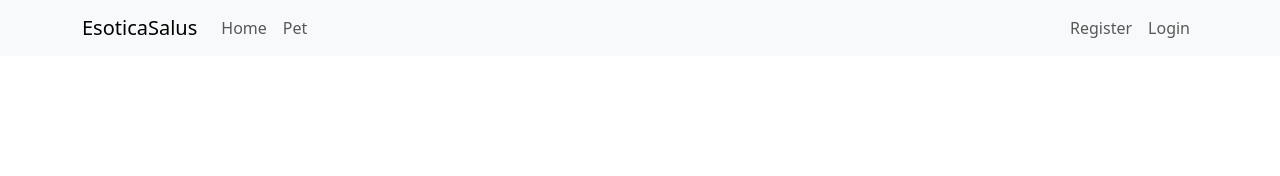
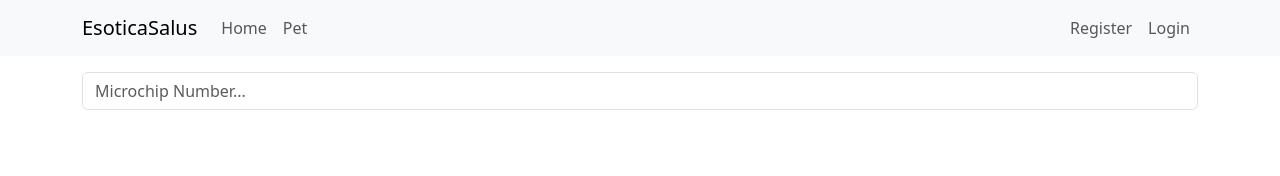
Before and after one commit to Ninfa-C/EsoticaSalus, a React (Vite) app: page /Pet in a window 1280 px wide. Shown: the top 176 px of the page. Built offline with nearby package versions, Linux system fonts and the light colour scheme.

Commit message:
searchbar

```diff
--- a/src/components/Pets/PetList.jsx
+++ b/src/components/Pets/PetList.jsx
@@ -1,9 +1,10 @@
 import { useEffect, useState } from "react";
 import SinglePetCard from "./SinglePetCard";
-import { Row, Col, Container } from "react-bootstrap";
+import { Row, Col, Container, Form } from "react-bootstrap";
 
 const PetList = () => {
     const [pets, setPets] = useState([]);
+    const [search, setSearch] = useState("");
 
     const url = "https://localhost:7054/api/Pet";
 
@@ -29,17 +30,22 @@ const PetList = () => {
         }
     };
 
+    const filteredPets = pets.filter(pet =>
+        pet.microchip.toLowerCase().includes(search.toLowerCase())
+    );
+
     useEffect(() => {
         GetAllPets();
     }, []);
     return (
-        <Container className="mt-3" >
-            <Row>
-                <Col xs={3}>
-                    {pets && pets.map((pet) => <SinglePetCard pet={pet} key={pet.petId} />)}
-                </Col>
-            </Row>
-        </Container>
+            <Container className="mt-3" >
+                <Form.Control type="text" placeholder="Microchip Number..." value={search} onChange={(e) => setSearch(e.target.value)} />
+                <Row className="mt-3">
+                    <Col xs={3}>
+                        {pets && filteredPets.map((pet) => <SinglePetCard pet={pet} key={pet.petId} />)}
+                    </Col>
+                </Row>
+            </Container>
     );
 };
 
```
